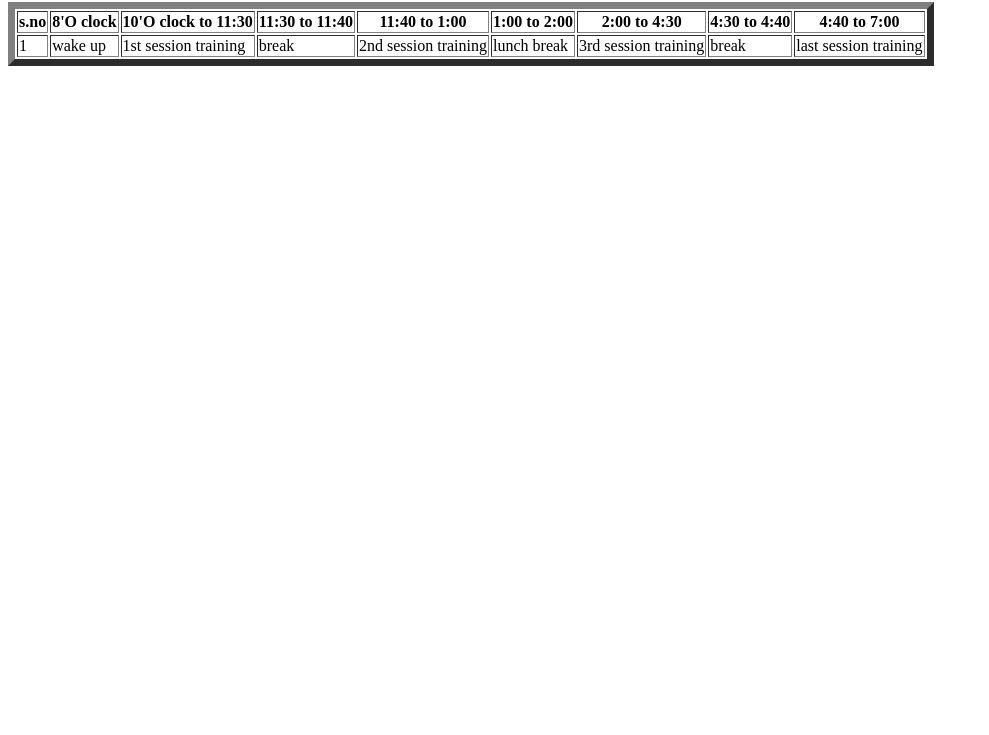
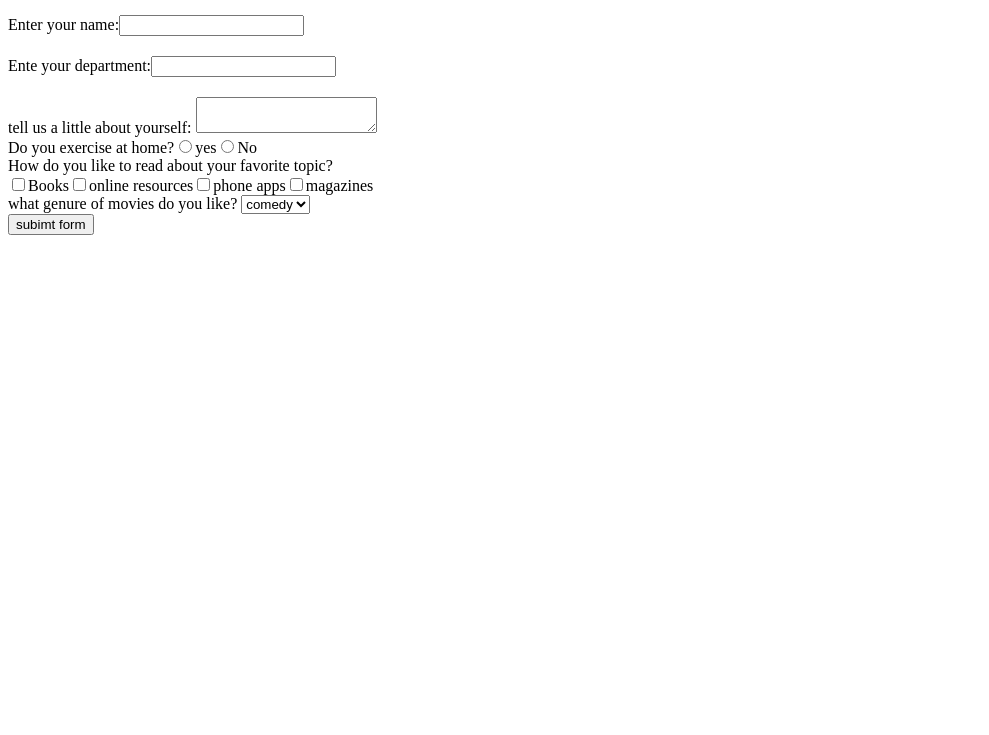
Before and after one commit to vinaykumarsripathi/form1, a plain HTML site: page index.html in a window 1280 px wide. Shown: the part 65-800 px from the top of the page, without its empty margins (0-989 px from the left). Drawn offline with Linux system fonts and the light colour scheme.

Commit message:
initial commit

```diff
--- a/index.html
+++ b/index.html
@@ -6,34 +6,32 @@
     <meta name="viewport" content="width=device-width, initial-scale=1.0">
     <title>companies</title>
 </head>
-<body>
-    <h2>time schedule</h2>
-    <table border="7">
-        <tr>
-            <th>s.no</th>
-            <th>8'O clock</th>
-            <th>10'O clock to 11:30</th>
-            <th>11:30 to 11:40</th>
-            <th>11:40 to 1:00</th>
-            <th>1:00 to 2:00</th>
-            <th>2:00 to 4:30</th>
-            <th>4:30 to 4:40</th>
-            <th>4:40 to 7:00</th>
+<body><center></center>
+    <h1 align="center">employee form </h1>
+    <form>
+        Enter your name:<input type=" text" name=""name><br><h2 align="center"> </h2>
+        Ente your department:<input type="text" name="name"><br><h2 align="center"></h2></h1>
+        tell us a little about yourself:
+        <textarea rew="5" col="60" name ="description "></textarea><br>
+        Do you exercise at home?<input type="radio" name="yes" value="color">yes<input type="radio" name="red" value="cplor">No <br>
 
-        </tr>
-        <tr>
-            <td>1</td>
-            <td>wake up</td>
-            <td>1st session training</td>
-            <td>break</td>
-            <td>2nd session training</td>
-            <td>lunch break</td>
-            <td>3rd session training</td>
-            <td>break</td>
-            <td>last session training</td>
-        </tr>
+        How do you like to read about your favorite topic?<br>
+        <input type="checkbox" >Books<input type="checkbox">online resources<input type="checkbox">phone apps<input type="checkbox">magazines<br>
+        what genure of movies do you like?
+        <select name="color">
+            <option value="comedy">comedy</option>
+            <option value="comedy">action</option>
+            <option value="comedy">drama</option><br>
 
-    </table>
+
+                <option align="center" value "submitform"></option>
+
+
+
+        </select> <br>
+        <button>subimt form</button>
+    </form>
+
 
 </body>
 </html>
```
